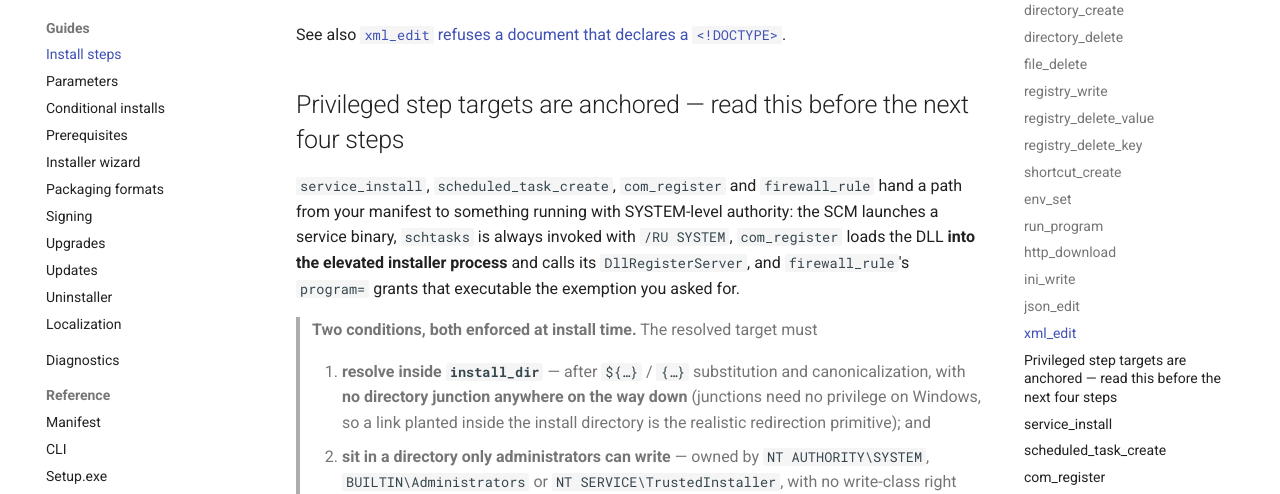
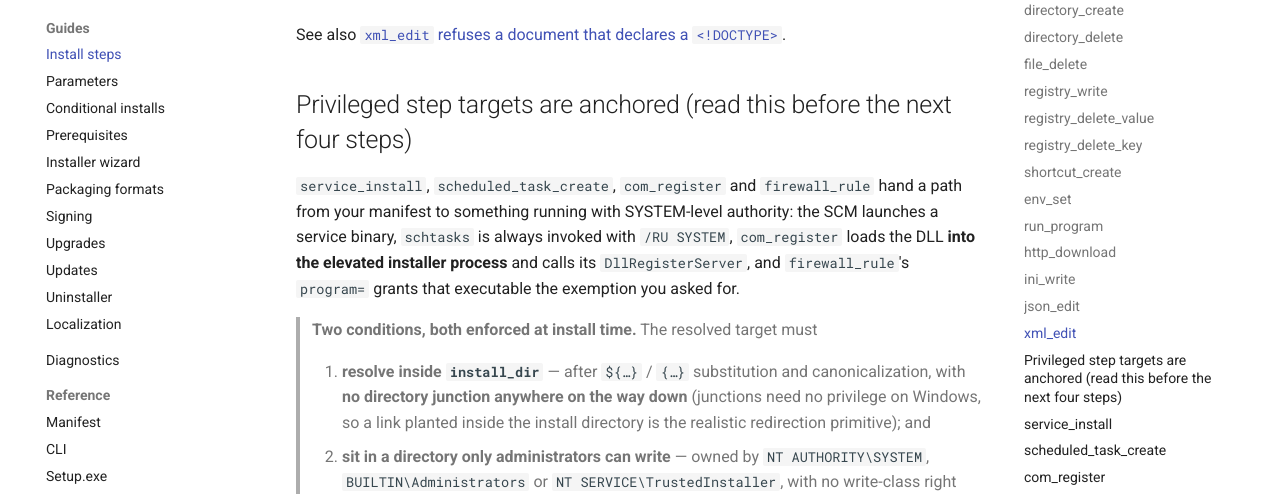
Before and after one commit to Sigil-build/sigil, an MkDocs documentation site: the page built from docs/guides/install-steps.md, in a window 1280 px wide and 900 px high, scrolled down 9165 px. Shown: the part 170-664 px from the top of the window. Built offline with MkDocs 1.6.1 and Material for MkDocs 9.7.7, drawn with Linux system fonts in a browser that asks for light colours; comment, search, counter and statistics services are not loaded.

```diff
--- a/docs/guides/install-steps.md
+++ b/docs/guides/install-steps.md
@@ -268,7 +268,7 @@ Sets an element's text or an attribute's value in an XML document, addressed by
 
 See also [`xml_edit` refuses a document that declares a `<!DOCTYPE>`](#xml_edit-refuses-a-document-that-declares-a-doctype).
 
-## Privileged step targets are anchored — read this before the next four steps
+## Privileged step targets are anchored (read this before the next four steps)
 
 `service_install`, `scheduled_task_create`, `com_register` and `firewall_rule` hand a path from your manifest to something running with SYSTEM-level authority: the SCM launches a service binary, `schtasks` is always invoked with `/RU SYSTEM`, `com_register` loads the DLL **into the elevated installer process** and calls its `DllRegisterServer`, and `firewall_rule`'s `program=` grants that executable the exemption you asked for.
 
@@ -291,7 +291,7 @@ The examples below all use `{install_dir}\…`, which satisfies both conditions
 
 Registers a Windows service via `sc.exe create`, optionally starts it. Records a `RemoveService` rollback so a failed install or `setup.exe /Uninstall` stops + deletes the service.
 
-> **`binary_path` is a privileged target.** It must resolve inside `install_dir` and sit in a directory no non-administrator can write — see [the anchoring rules above](#privileged-step-targets-are-anchored--read-this-before-the-next-four-steps). Otherwise the step fails and no service is created.
+> **`binary_path` is a privileged target.** It must resolve inside `install_dir` and sit in a directory no non-administrator can write — see [the anchoring rules above](#privileged-step-targets-are-anchored-read-this-before-the-next-four-steps). Otherwise the step fails and no service is created.
 
 |Field|Notes|
 |---|---|
@@ -323,7 +323,7 @@ Creates a Windows Scheduled Task via `schtasks.exe /Create`, always running the
 
 > **Machine-scope only.** This step touches machine-global state, so the manifest must set `installer.scope: machine`. Under `user` or `auto` scope, packing fails with **SIG0310** (`installer.scope: machine` required for this step).
 >
-> **`program` is a privileged target.** The task always runs as `SYSTEM` (`/RU SYSTEM`), so `program` must resolve inside `install_dir` and sit in a directory no non-administrator can write — see [the anchoring rules above](#privileged-step-targets-are-anchored--read-this-before-the-next-four-steps). Otherwise the step fails and no task is created.
+> **`program` is a privileged target.** The task always runs as `SYSTEM` (`/RU SYSTEM`), so `program` must resolve inside `install_dir` and sit in a directory no non-administrator can write — see [the anchoring rules above](#privileged-step-targets-are-anchored-read-this-before-the-next-four-steps). Otherwise the step fails and no task is created.
 
 |Field|Type|Required|Default|Notes|
 |---|---|---|---|---|
@@ -354,7 +354,7 @@ Self-registers a COM DLL by loading it and invoking its exported `HRESULT DllReg
 
 > **Machine-scope only.** `DllRegisterServer` writes machine-global registration (`HKLM\Software\Classes` / `HKCR\CLSID`), so the manifest must set `installer.scope: machine`. Under `user` or `auto` scope, packing fails with **SIG0310**.
 >
-> **`path` is a privileged target — and the sharpest of the four.** The DLL is loaded into the *elevated installer process* and one of its exports is called, so a user-writable path here is arbitrary code execution as administrator. It must resolve inside `install_dir` and sit in a directory no non-administrator can write — see [the anchoring rules above](#privileged-step-targets-are-anchored--read-this-before-the-next-four-steps). Otherwise the step fails and the DLL is never loaded.
+> **`path` is a privileged target — and the sharpest of the four.** The DLL is loaded into the *elevated installer process* and one of its exports is called, so a user-writable path here is arbitrary code execution as administrator. It must resolve inside `install_dir` and sit in a directory no non-administrator can write — see [the anchoring rules above](#privileged-step-targets-are-anchored-read-this-before-the-next-four-steps). Otherwise the step fails and the DLL is never loaded.
 
 |Field|Type|Required|Default|Notes|
 |---|---|---|---|---|
@@ -384,7 +384,7 @@ Creates a Windows Defender Firewall rule via `netsh advfirewall firewall add rul
 
 > **Machine-scope only.** There is no per-user firewall policy store — firewall rules are always machine-global — so the manifest must set `installer.scope: machine`. Under `user` or `auto` scope, packing fails with **SIG0310**.
 >
-> **`program` is a privileged target.** When set, it must resolve inside `install_dir` and sit in a directory no non-administrator can write — see [the anchoring rules above](#privileged-step-targets-are-anchored--read-this-before-the-next-four-steps). Otherwise the step fails and no rule is added. A rule with no `program` has no target to anchor and is unaffected.
+> **`program` is a privileged target.** When set, it must resolve inside `install_dir` and sit in a directory no non-administrator can write — see [the anchoring rules above](#privileged-step-targets-are-anchored-read-this-before-the-next-four-steps). Otherwise the step fails and no rule is added. A rule with no `program` has no target to anchor and is unaffected.
 
 |Field|Type|Required|Default|Notes|
 |---|---|---|---|---|
@@ -444,7 +444,7 @@ If a step genuinely needs to write outside the installed application — a machi
 
 > **There is no `%VAR%` expansion in a step path.** `%ProgramData%\MyApp` is not a path — it is a relative directory whose first component is literally `%ProgramData%`, and it would be created as such next to the running installer. The only substitutions a step path gets are the `{…}` runtime tokens listed under [Paths and tokens](#an-unresolved-token-in-a-path-fails-the-step) and `${…}` parameter templates. If you want the path written once rather than hard-coded per environment, `${ProgramData}` is expanded by **`sigil pack`** from the packing machine's environment — which means the resolved literal is baked into the package, so use it knowingly.
 
-The opt-out is per step and deliberate: it is a declaration that this particular write is meant to leave the install tree, not a global switch. It does **not** relax the [privileged-target rules](#privileged-step-targets-are-anchored--read-this-before-the-next-four-steps) on `service_install`, `scheduled_task_create`, `com_register` or `firewall_rule` — those have no opt-out.
+The opt-out is per step and deliberate: it is a declaration that this particular write is meant to leave the install tree, not a global switch. It does **not** relax the [privileged-target rules](#privileged-step-targets-are-anchored-read-this-before-the-next-four-steps) on `service_install`, `scheduled_task_create`, `com_register` or `firewall_rule` — those have no opt-out.
 
 > **Known limitation — an out-of-tree write is not undone at uninstall (register row R44).** The step above *is* journaled, but the uninstaller's replay anchor currently accepts only records that point inside `install_dir`. A `RestoreConfigFile` naming `C:\ProgramData\MyApp\machine.ini` is therefore **refused during replay, while the Add/Remove Programs entry and the install state are removed anyway** — so the file you wrote stays on disk after uninstall and nothing tells the user.
 >
```
Also changed, not shown: docs/README.md (+1 -1 lines), docs/architecture-overview.md (+2 -2 lines), docs/guides/parameters.md (+1 -1 lines), docs/guides/updates.md (+1 -1 lines), docs/guides/upgrades.md (+1 -1 lines), docs/site.yml (added, +43 -0 lines), 1 other file.
